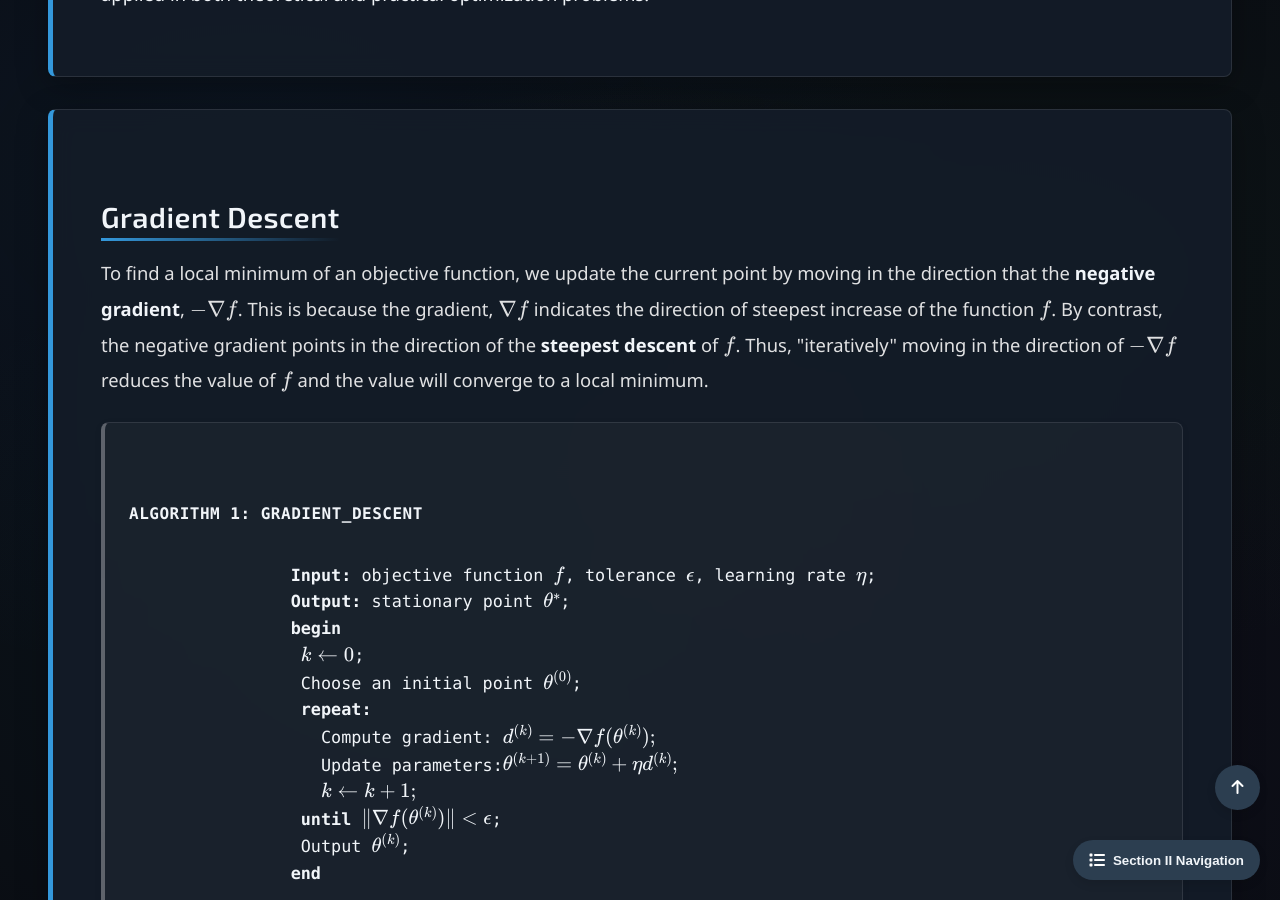
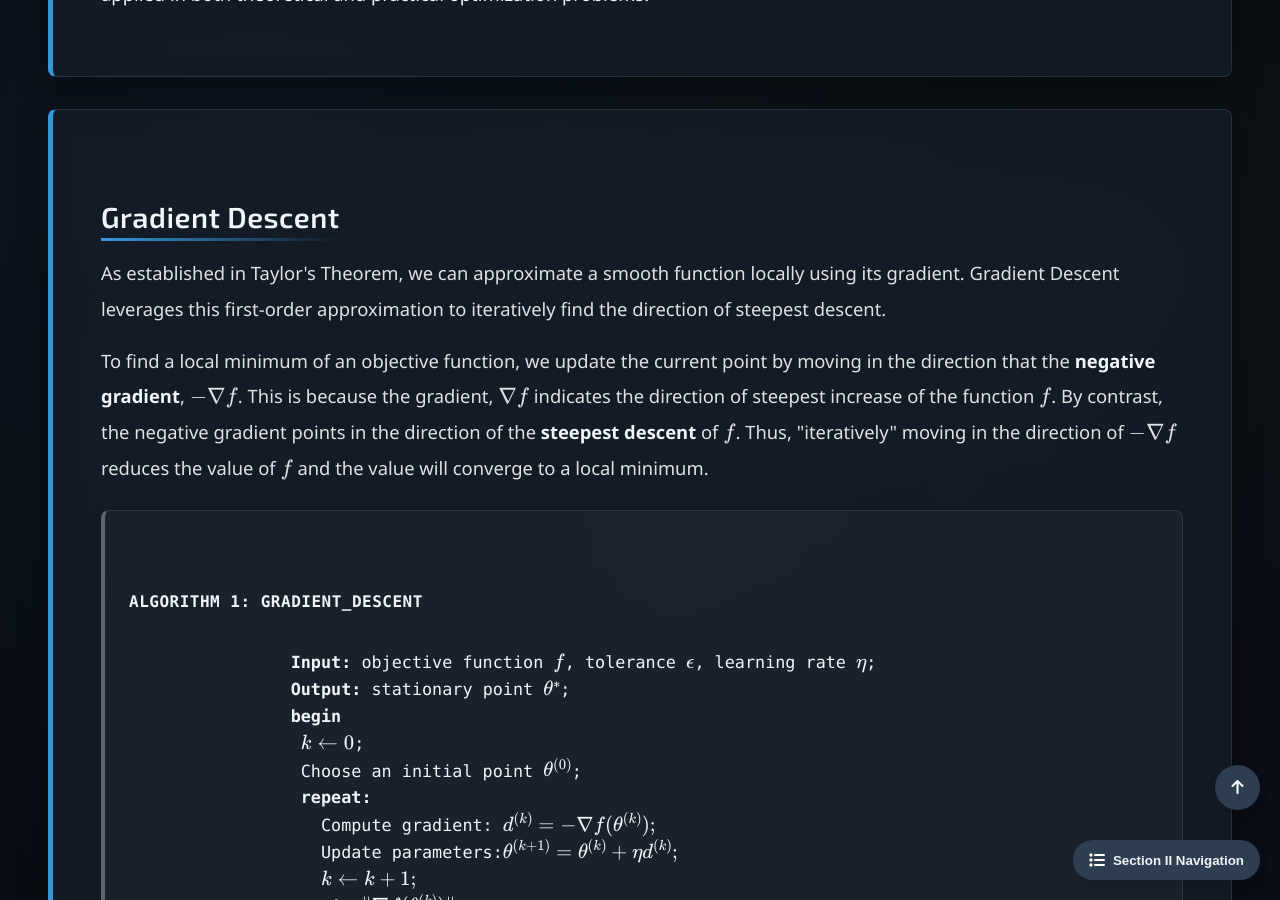
Before and after one commit to Yusukey01/yusukey01.github.io, a Jekyll site: the page built from Mathematics/Calculus/gradient.html, in a window 1280 px wide and 900 px high, scrolled down 5459 px. Built offline with Jekyll 4.4.1, drawn with Linux system fonts in a browser that asks for light colours.

Commit message:
refine the page

```diff
--- a/Mathematics/Calculus/gradient.html
+++ b/Mathematics/Calculus/gradient.html
@@ -217,12 +217,16 @@ uses_python: true
         <section id="gradient" class="section-content">
             <h2>Gradient Descent</h2>
             <p>
+                As established in Taylor's Theorem, we can approximate a smooth function locally using its gradient. Gradient Descent
+                leverages this first-order approximation to iteratively find the direction of steepest descent.
+            </p>
+            <p>
                 To find a local minimum of an objective function, we update the current point by moving in the direction that
                 the <strong>negative gradient</strong>, \(- \nabla f\). This is because the gradient, \(\nabla f\)  indicates
                 the direction of steepest increase of the function \(f\). By contrast, the negative gradient points in the
                 direction of the <strong>steepest descent</strong> of \(f\). Thus, "iteratively" moving in the direction
                 of \(- \nabla f\) reduces the value of \(f\) and the value will converge to a local minimum.
-
+            </p>
             <div class="pseudocode">
                 <span class="pseudocode-title">Algorithm 1: GRADIENT_DESCENT</span>
                 <strong>Input:</strong> objective function \(f\), tolerance \(\epsilon\), learning rate \(\eta\);
@@ -238,6 +242,7 @@ uses_python: true
                 &emsp;Output \(\theta^{(k)}\);
                 <strong>end</strong>
             </div>
+            <p>
                 Note: The gradient descent is called the <strong>first-order method</strong> since it requires only the gradient.
             </p>
         </section>
```
Lines whose indentation alone changed are shown as unchanged.
